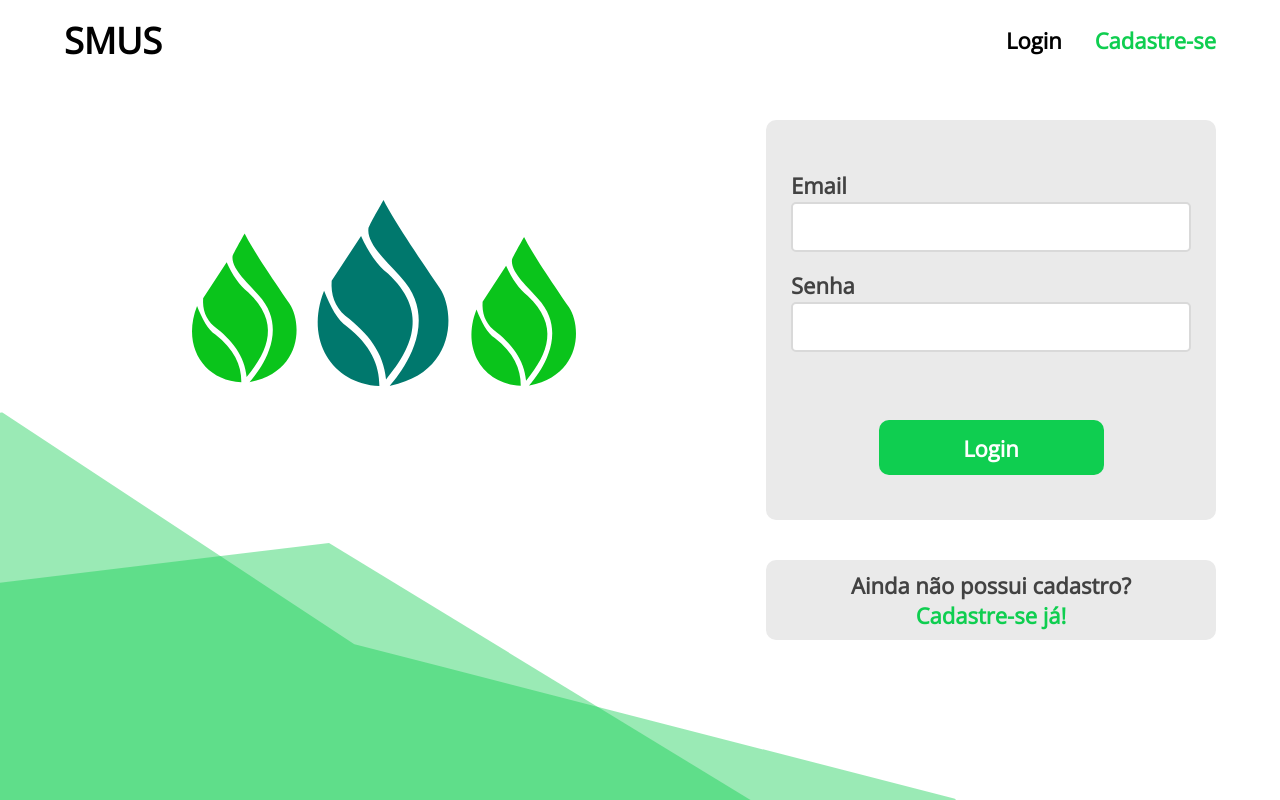
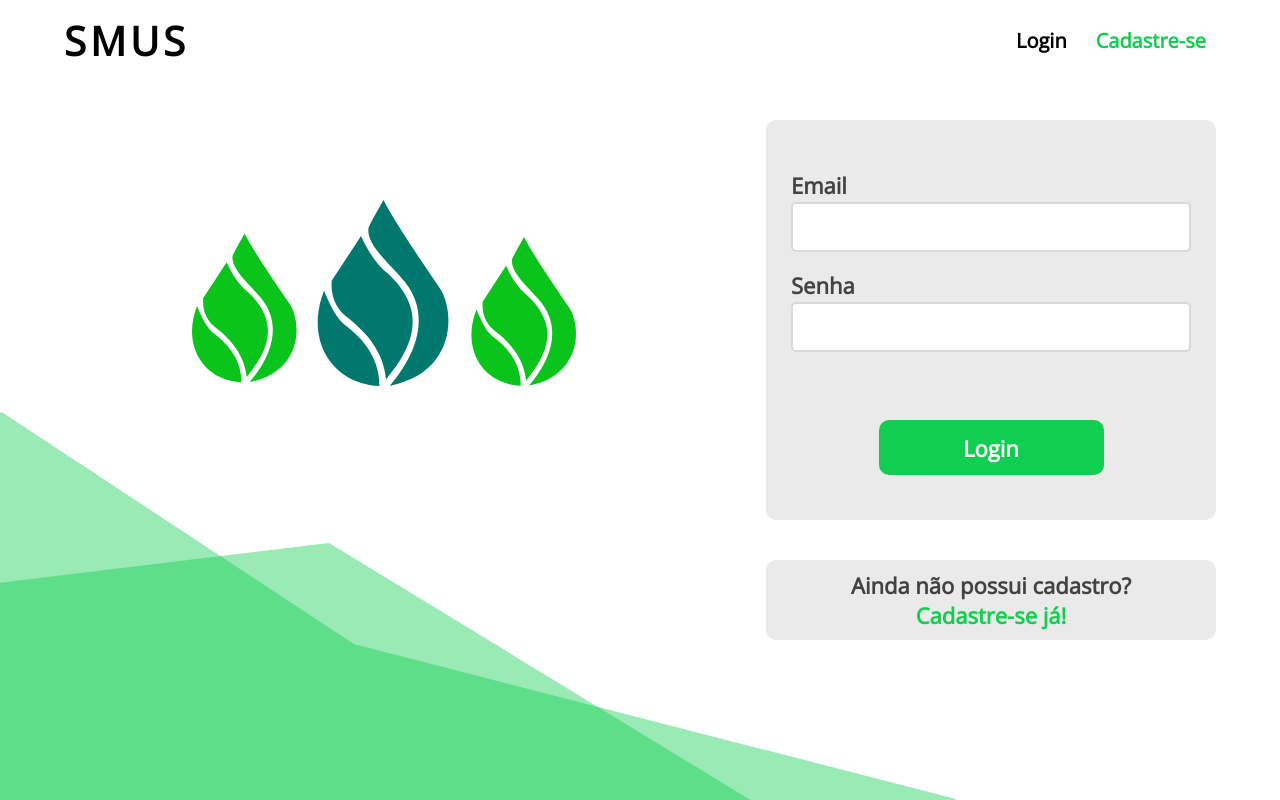
Before and after one commit to loterio/tcc-sensor-de-umidade, a PHP site: page / in a window 1280 px wide. Run offline with PHP 8.4, Linux system fonts and the light colour scheme.

Commit message:
home frontend - d

```diff
--- a/interface/assets/css/paginaInicial.css
+++ b/interface/assets/css/paginaInicial.css
@@ -8,15 +8,16 @@ header {
 
 header .titulo {
   margin-left: 5vw;
-  font-size: 3.6rem;
-  font-weight: bold;
+  font-size: 4rem;
+  font-weight: 700;
+  letter-spacing: .4rem;
 }
 
 header .menu {
   width: 25rem;
   margin-right: 5vw;
   list-style-type: none;
-  font-size: 2.2rem;
+  font-size: 2rem;
   font-weight: bolder;
   display: flex;
   align-items: center;
@@ -26,9 +27,16 @@ header .menu {
 .menu li a {
   text-decoration: none;
   color: black;
+  transition: 0.24s;
+
+  padding: .4rem 1rem;
 }
 
-.menu li .sign-up {
+.menu li a:hover {
+  background-color: #eaeaea;
+}
+
+#sign-up {
   color: #0FCE50;
 }
 
--- a/interface/index.html
+++ b/interface/index.html
@@ -12,8 +12,8 @@
     <header>
         <span class="titulo">SMUS</span>
         <ul class="menu">
-            <li><a class="sign-in" href="">Login</a></li>
-            <li><a class="sign-up" href="cadastro.html">Cadastre-se</a></li>
+            <li><a href="">Login</a></li>
+            <li><a id="sign-up" href="cadastro.html">Cadastre-se</a></li>
         </ul>
     </header>
     <main>
```
